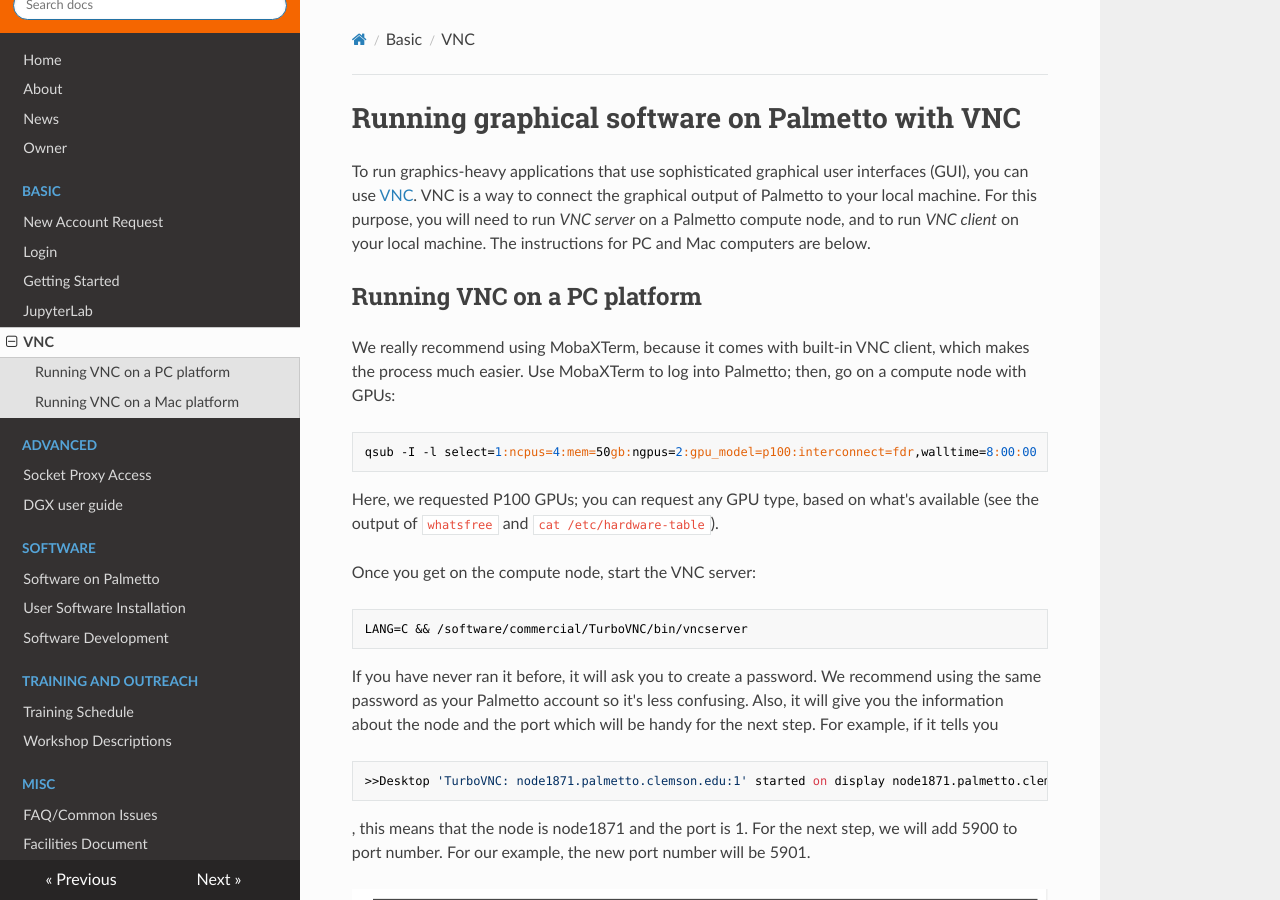
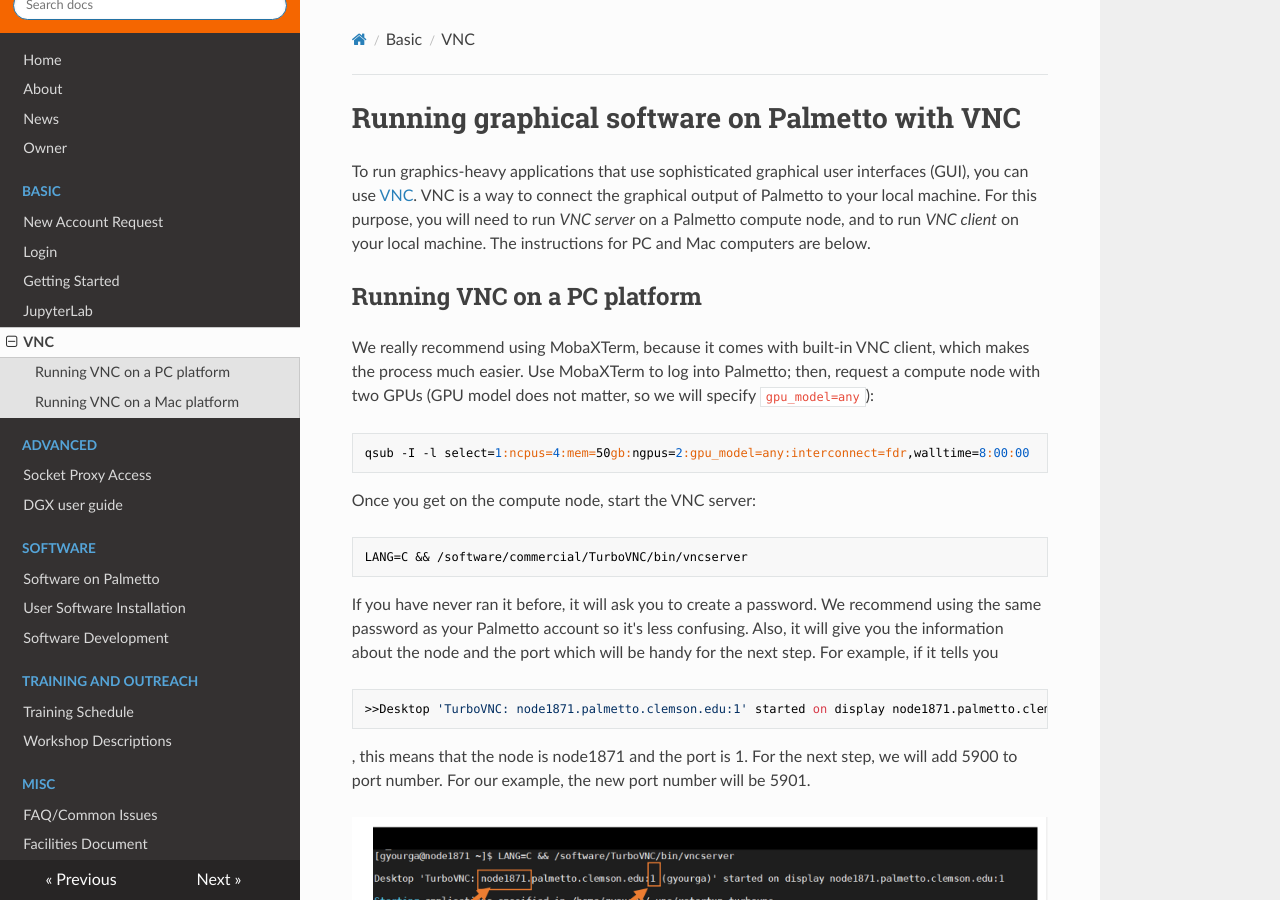
Before and after one commit to clemsonciti/palmetto-documentation, an MkDocs documentation site: the page built from docs/basic/vnc.md, in a window 1280 px wide and 900 px high. Built offline with MkDocs 1.6.1, drawn with Linux system fonts in a browser that asks for light colours; nearby versions of some CDN libraries; some of the changed text lies outside the part shown.

Commit message:
fixed a couple of typos

```diff
--- a/docs/basic/vnc.md
+++ b/docs/basic/vnc.md
@@ -3,13 +3,11 @@ To run graphics-heavy applications that use sophisticated graphical user interfa
 
 ## Running VNC on a PC platform
 
-We really recommend using MobaXTerm, because it comes with built-in VNC client, which makes the process much easier. Use MobaXTerm to log into Palmetto; then, go on a compute node with GPUs:
+We really recommend using MobaXTerm, because it comes with built-in VNC client, which makes the process much easier. Use MobaXTerm to log into Palmetto; then, request a compute node with two GPUs (GPU model does not matter, so we will specify `gpu_model=any`):
 
 ~~~
-qsub -I -l select=1:ncpus=4:mem=50gb:ngpus=2:gpu_model=p100:interconnect=fdr,walltime=8:00:00
+qsub -I -l select=1:ncpus=4:mem=50gb:ngpus=2:gpu_model=any:interconnect=fdr,walltime=8:00:00
 ~~~
-
-Here, we requested P100 GPUs; you can request any GPU type, based on what's available (see the output of `whatsfree` and `cat /etc/hardware-table`).
 
 Once you get on the compute node, start the VNC server:
 
@@ -60,10 +58,10 @@ vglrun -np 4 <program name>
 ## Running VNC on a Mac platform
 Install [TurboVNC for Mac](https://sourceforge.net/projects/turbovnc/files/2.2.3/TurboVNC-2.2.3.dmg/download).
 
-Open a terminal (most likely, it’s in the **Applications** -> **Utilities** folder). Sign into Palmetto, and connect to a compute node (here, we request P100 GPUs; you can request any GPU type which we have available on Palmetto, see the output of `cat /etc/hardware-table` and `whatsfree`):
+Open a terminal (most likely, it’s in the **Applications** -> **Utilities** folder). Sign into Palmetto, and connect to a compute node with two GPUs (the GPU model doesn't matter, so we will request `gpu_model=any`):
 
 ~~~
-qsub -I -l select=1:ncpus=4:mem=50gb:ngpus=2:gpu_model=p100:interconnect=fdr,walltime=8:00:00
+qsub -I -l select=1:ncpus=4:mem=50gb:ngpus=2:gpu_model=any:interconnect=fdr,walltime=8:00:00
 ~~~
 
 Start TurboVNC server:
```
Also changed, not shown: docs/basic/started.md (+1 -1 lines).
